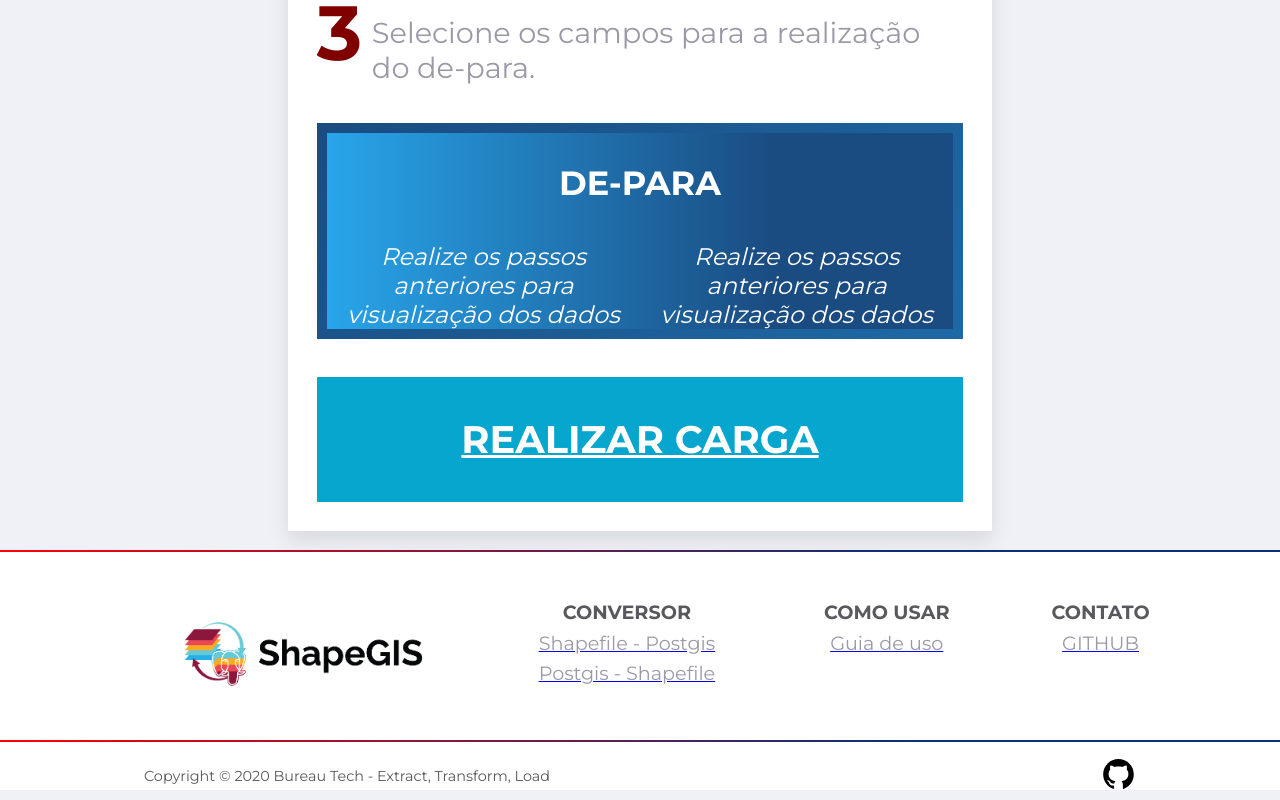
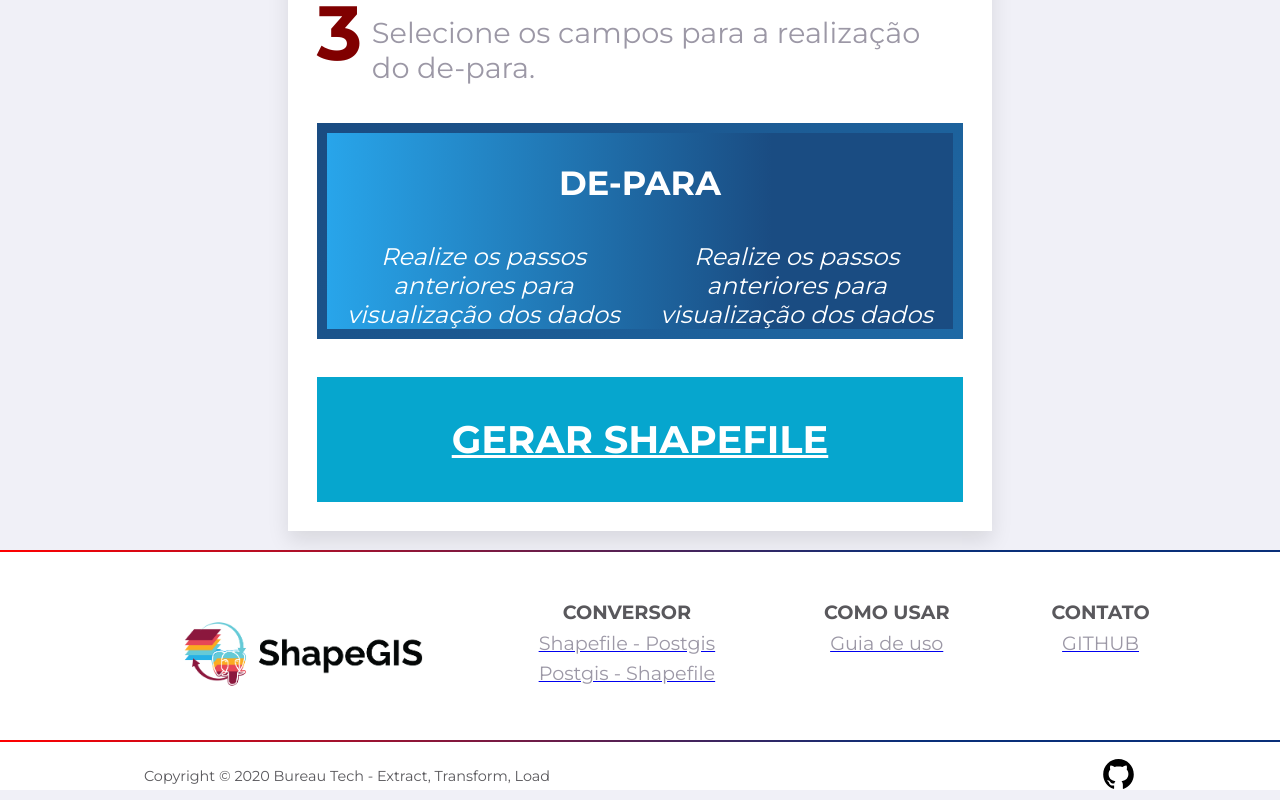
Before and after one commit to BureauTech/Mini-ETL-Shapefile-to-PostGis, a React (Create React App) app in the folder web/: page /post in a window 1280 px wide. Shown: the part 1425-2225 px from the top of the page. Built offline with nearby package versions, Linux system fonts and the light colour scheme.

Commit message:
finalizando ID26

```diff
--- a/web/src/pages/Postgis/index.js
+++ b/web/src/pages/Postgis/index.js
@@ -356,18 +356,17 @@ const bdList = (tableSelected) => {
 
           <div className="post-step3-selection">
           <form className="columns">
-              {inputFillDE()}
+              {inputFillPARA()}
             </form>
 
             <form className="columns">
-
-              {inputFillPARA()}
+            {inputFillDE()}
             </form>
           </div>
         </div>
 
         <Link to="/" className="post-send-button">
-          REALIZAR CARGA
+          GERAR SHAPEFILE
         </Link>
       </div>
 
```
Also changed, not shown: web/src/pages/Postgis/styles.css (line endings or trailing spaces).
